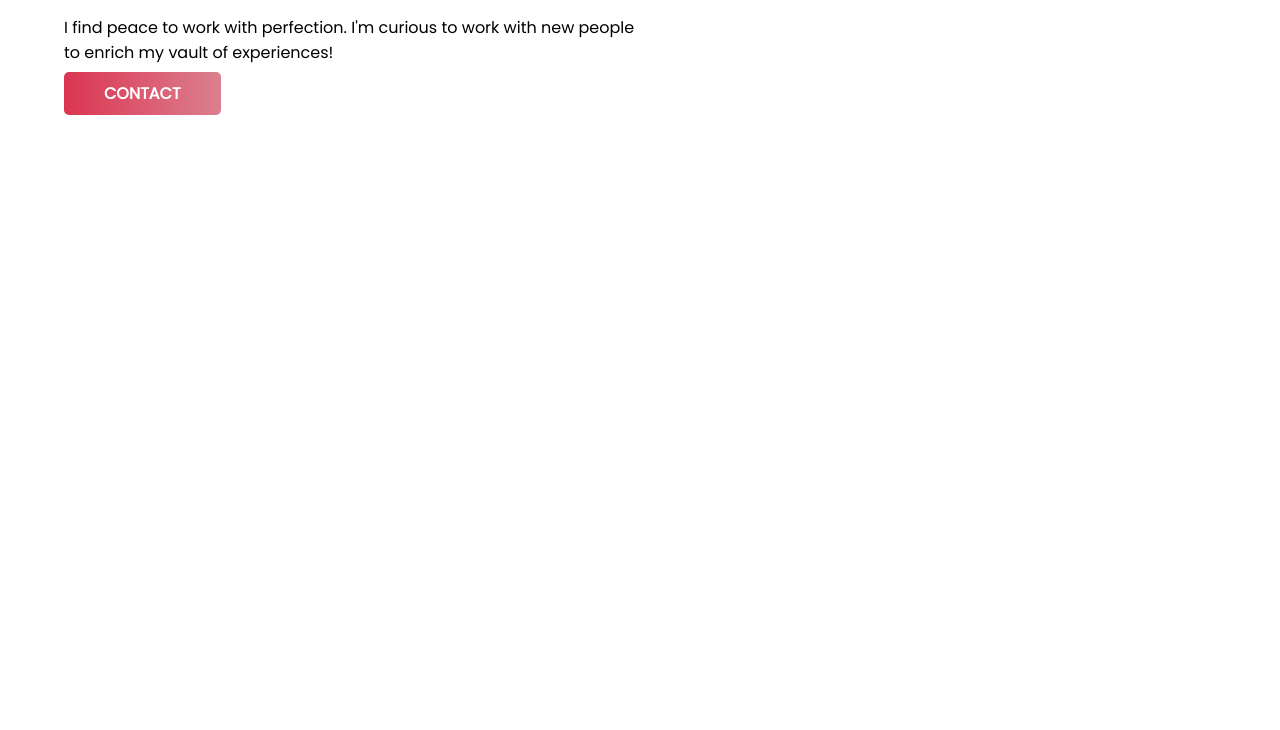
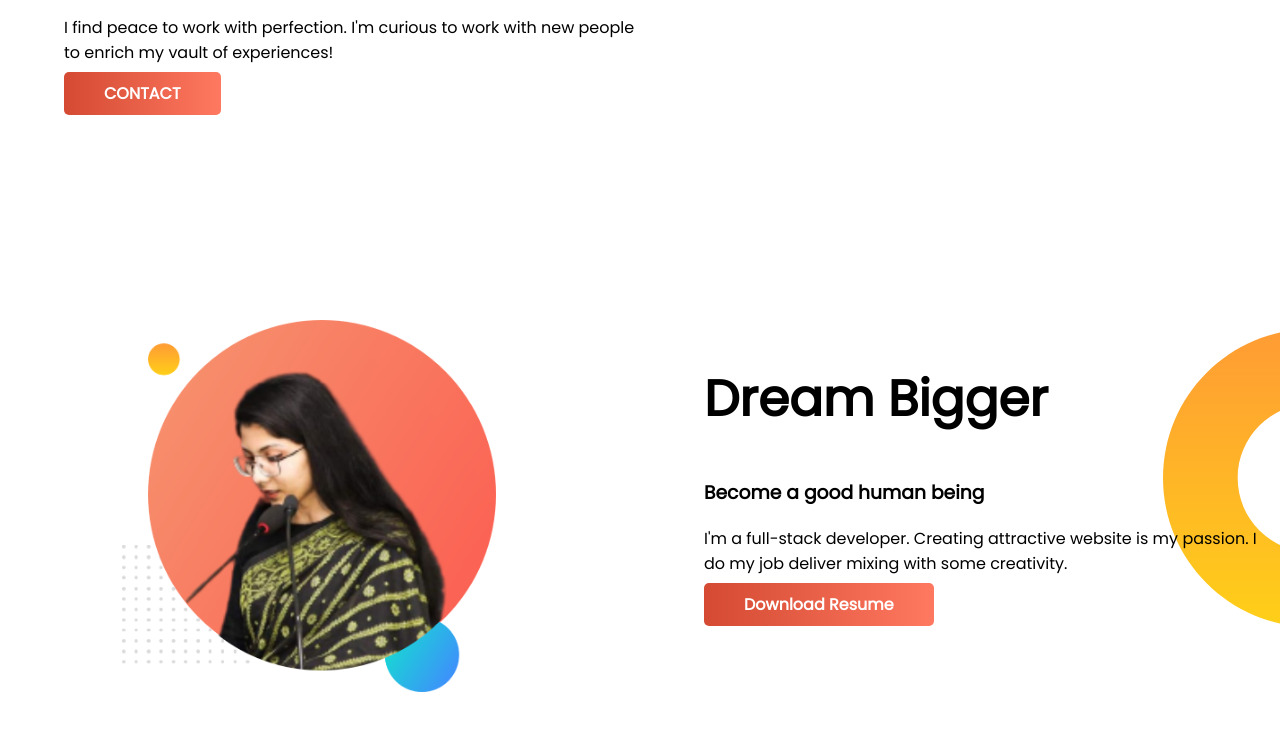
Before and after one commit to KishoarJahanTithee/personal-portfolio, a plain HTML site: page index.html in a window 1280 px wide. Shown: the part 446-1176 px from the top of the page. Before the commit the page ends 800 px from the top, so only its background shows below. Drawn offline with Linux system fonts and the light colour scheme.

Commit message:
dream bigger added

```diff
--- a/index.html
+++ b/index.html
@@ -24,5 +24,20 @@
     </div>
 </section>
 
+<section class="dream-bigger">
+    <div class="half-width">
+        <img src="images/Tithee4.png" alt="">
+    </div>
+
+    <div class="half-width">
+    <h1>Dream Bigger</h1>
+    <h3>Become a good human being</h3>
+    <p>I'm a full-stack developer.  Creating attractive website is my passion. I do my job deliver mixing with some creativity.</p>
+    <a class="link-button" target="_blank" href=" ">Download Resume</a>
+
+    </div>
+
+</section>
+
 </body>
 </html>
--- a/style.css
+++ b/style.css
@@ -10,6 +10,7 @@ span {
 }
 section {
   display: flex;
+  margin-bottom: 150px;
 }
 .half-width {
   width: 50%;
@@ -22,7 +23,7 @@ section {
 }
 .link-button {
   text-decoration: none;
-  background-image: linear-gradient(to right, #db3551, #db808f);
+  background-image: linear-gradient(to right, #d44a32, #ff7860);
   padding: 10px 40px;
   border-radius: 5px;
   color: white;
@@ -32,3 +33,8 @@ section {
   background-image: url(images/top-banner.png);
   background-repeat: no-repeat;
 }
+.dream-bigger {
+  background-image: url(images/dream-bg.png);
+  background-repeat: no-repeat;
+  background-position: right;
+}
```
